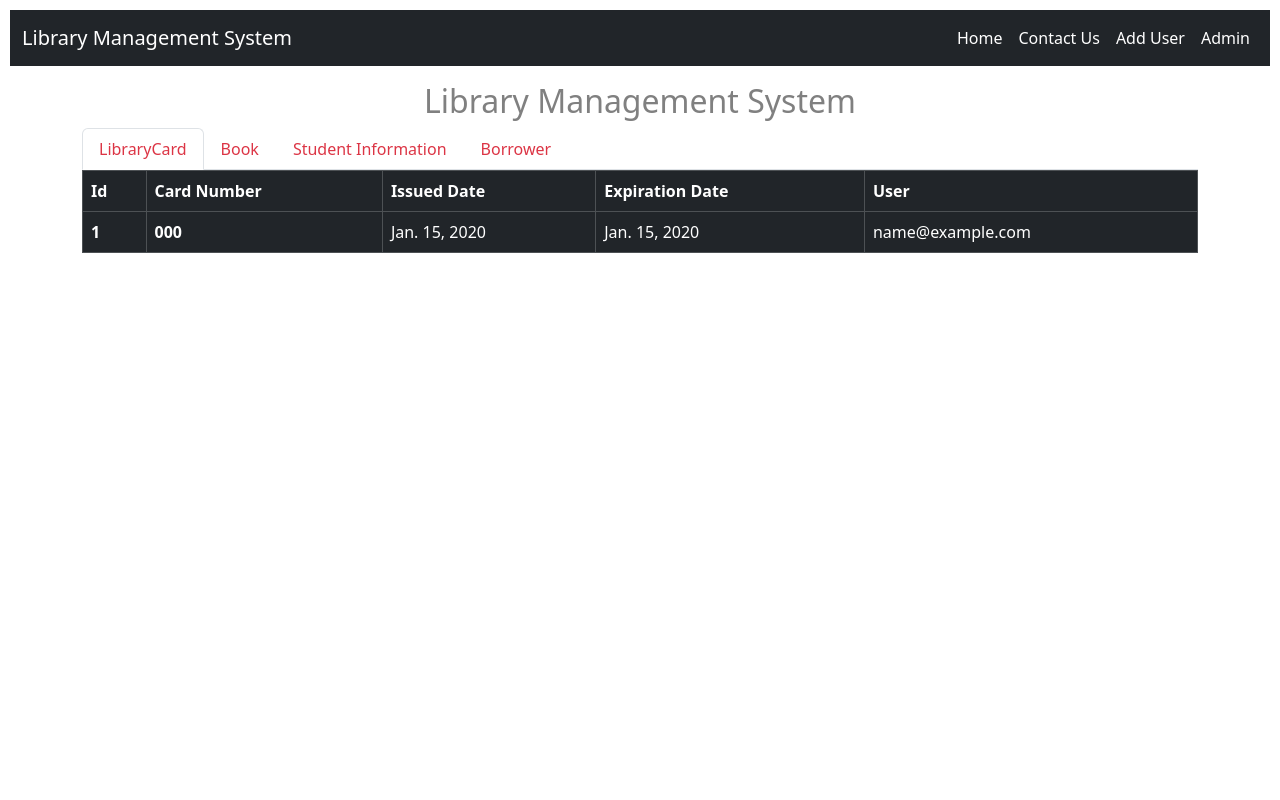
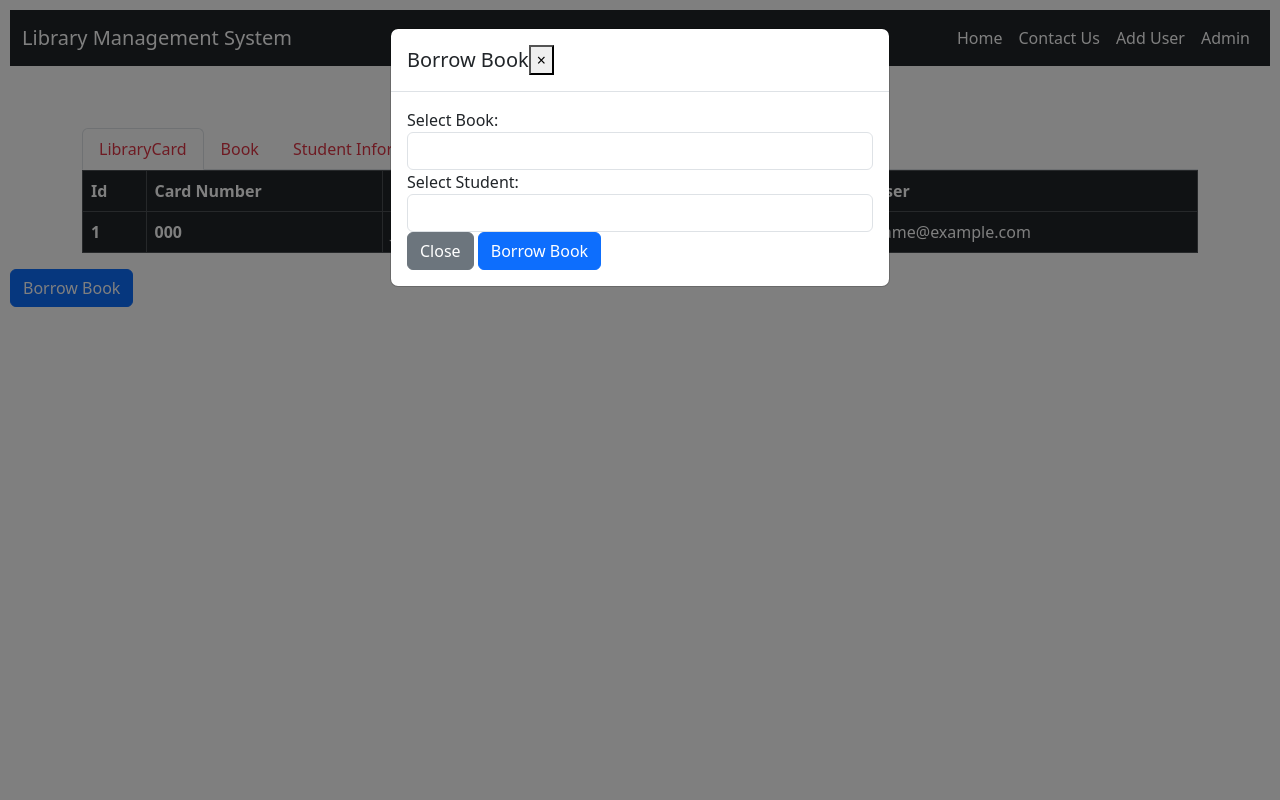
Before and after one commit to Ankur-586/DjangowithAjax, a Django app: page / in a window 1280 px wide. Run offline with Django 5.2, Linux system fonts and the light colour scheme; tables that the repository leaves empty hold one stand-in row (values such as "Sample post"); lists and menus that the app fills with data are empty; some libraries are stand-ins or nearby versions.

Commit message:
modal_underprocess

```diff
--- a/LibraryManagementSystem/models.py
+++ b/LibraryManagementSystem/models.py
@@ -3,7 +3,8 @@ from django.utils import timezone
 from Auth.models import MyUser
 import uuid
 from django.core.exceptions import ValidationError
-from datetime import date,timedelta,datetime
+from datetime import date,timedelta
+from django.shortcuts import get_object_or_404
 
 class LibraryCard(models.Model):
     card_number = models.CharField(max_length=20, unique=True)
@@ -82,6 +83,32 @@ class Borrower(models.Model):
         self.due_date = self.borrow_date + timedelta(days=10)
         self.save()
 
+def save_borrowed_book(request, student_pk, book_pk):
+    """
+    Saves a new borrower for the given student and book.
+
+    Args:
+        request: The HTTP request object.
+        student_pk: The primary key of the student.
+        book_pk: The primary key of the book.
+
+    Returns:
+        The created borrower object if successful, None otherwise.
+    """
+    try:
+        book = get_object_or_404(Book, pk=book_pk)
+        student = get_object_or_404(Student_Information, pk=student_pk)
+        borrower = Borrower(
+            book=book,
+            book_borrower_student=student,
+            borrow_date=timezone.now(),
+        )
+        borrower.set_due_date()
+        borrower.save()
+        return borrower
+    except (Book.DoesNotExist, Student_Information.DoesNotExist) as e:
+        # Handle the case where Book or Student_Information is not found
+        return None  # Or raise a more specific exception
     # @property
     # def overdue_fine(self):
     #     if self.is_overdue:
--- a/LibraryManagementSystem/urls.py
+++ b/LibraryManagementSystem/urls.py
@@ -3,4 +3,5 @@ from . import views
 
 urlpatterns = [
     path('',views.home,name='home'),
+    path('borrow/<int:book_pk>/<int:student_pk>/', views.borrow_book, name='borrow_book'),
 ]
--- a/LibraryManagementSystem/views.py
+++ b/LibraryManagementSystem/views.py
@@ -1,5 +1,7 @@
+from django.http import HttpResponse
 from django.shortcuts import render
 from .models import *
+from django.shortcuts import redirect
 
 def home(request):
     library_card = LibraryCard.objects.all()
@@ -13,6 +15,20 @@ def home(request):
         'borrower':borrower
     }
     return render(request,'home.html',context)
+
+def borrow_book(request, book_pk, student_pk):
+    if request.method == 'POST':
+        # Call the save_borrowed_book function
+        borrower = save_borrowed_book(request, student_pk, book_pk)
+        if borrower:
+            # Redirect to a success page or display a success message
+            return redirect('borrow_success')
+        else:
+            # Handle the case where Book or Student_Information is not found
+            return redirect('borrow_error')
+    else:
+        # Handle GET request if necessary
+        return HttpResponse('ok')
 
 # def home(request):
 #     library_card = LibraryCard.objects.all()
--- /dev/null
+++ b/templates/Create_borrower/borrower.html
@@ -0,0 +1,41 @@
+<!-- Button trigger modal -->
+<button type="button" class="btn btn-primary" data-toggle="modal" data-target="#borrowModal">
+    Borrow Book
+</button>
+
+<!-- Modal -->
+<div class="modal fade" id="borrowModal" tabindex="-1" role="dialog" aria-labelledby="borrowModalLabel" aria-hidden="true">
+    <div class="modal-dialog" role="document">
+        <div class="modal-content">
+            <div class="modal-header">
+                <h5 class="modal-title" id="borrowModalLabel">Borrow Book</h5>
+                <button type="button" class="close" data-dismiss="modal" aria-label="Close">
+                    <span aria-hidden="true">&times;</span>
+                </button>
+            </div>
+            <div class="modal-body">
+                <form method="post" action="">
+                    {% csrf_token %}
+                    <div class="form-group">
+                        <label for="book">Select Book:</label>
+                        <select name="book" id="book" class="form-control">
+                            {% for book in books %}
+                                <option value="{{ book.pk }}">{{ book.title }}</option>
+                            {% endfor %}
+                        </select>
+                    </div>
+                    <div class="form-group">
+                        <label for="student">Select Student:</label>
+                        <select name="student" id="student" class="form-control">
+                            {% for student in students %}
+                                <option value="{{ student.pk }}">{{ student.name }}</option>
+                            {% endfor %}
+                        </select>
+                    </div>
+                    <button type="button" class="btn btn-secondary" data-dismiss="modal">Close</button>
+                    <button type="submit" class="btn btn-primary">Borrow Book</button>
+                </form>
+            </div>
+        </div>
+    </div>
+</div>
--- a/templates/home.html
+++ b/templates/home.html
@@ -97,8 +97,12 @@
                             <th scope="col">Id</th>
                             <th scope="col">Book</th>
                             <th scope="col">Book Borrower Student</th>
-                            <th scope="col">Loan Date</th>
+                            <th scope="col">Borrow Date</th>
+                            <th scope="col">Due Date</th>
                             <th scope="col">Return Date</th>
+                            <th scope="col">Created At</th>
+                            <th scope="col">Updated At</th>
+
                         </tr>
                     </thead>
                     <tbody>
@@ -107,16 +111,23 @@
                             <th scope="row">{{ borrow.id }}</th>
                             <th scope="row">{{ borrow.book }}</th>
                             <td>{{ borrow.book_borrower_student }}</td>
-                            <td>{{  borrow.loan_date }}</td>
+                            <td>{{  borrow.borrow_date }}</td>
+                            <td>{{ borrow.due_date }}</td>
                             <td>{{ borrow.return_date }}</td>
+                            <td>{{ borrow.created_at }}</td>
+                            <td>{{ borrow.updated_at }}</td>
                         </tr>
                         {% endfor %}
                     </tbody>
                 </table>
+                <button type="button" class="btn btn-primary" data-toggle="modal" data-target="#exampleModal">
+                    Open Modal on Another Page
+                </button>
             </div>
         </div>
     </div>
 
+{% include 'Create_borrower/borrower.html' %}
 {% endblock content %}
 
 {% block scripts %}
@@ -128,4 +139,9 @@
         });
     });
 </script>
+<script>
+    $(document).ready(function() {
+        $('#borrowModal').modal('show'); // Show the modal when the page loads
+    });
+</script>
 {% endblock %}
```
